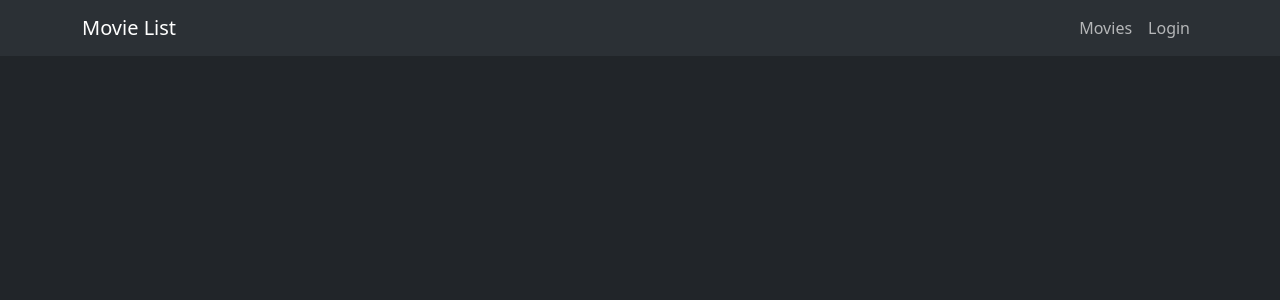
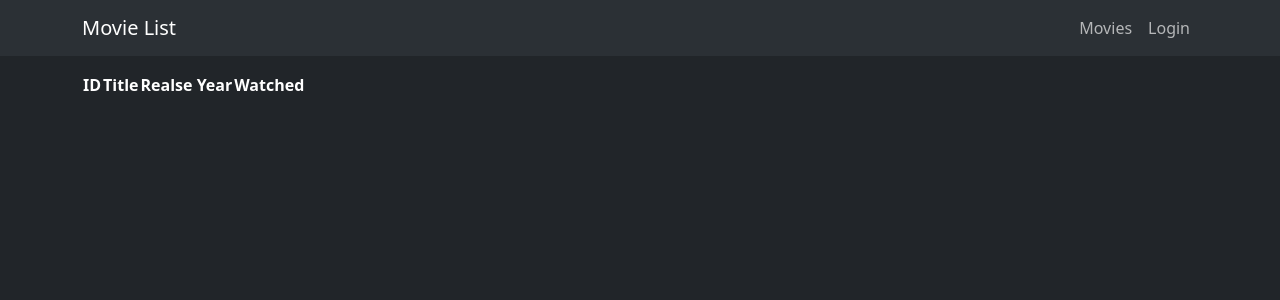
Before and after one commit to Krisejg99/react-login, a React (Vite) app: page / in a window 1280 px wide. Shown: the top 300 px of the page. Built offline with nearby package versions, Linux system fonts and the light colour scheme.

Commit message:
created table with thead showing all the header values for the columns

```diff
--- a/src/pages/MoviesPage.tsx
+++ b/src/pages/MoviesPage.tsx
@@ -1,4 +1,4 @@
-import { useReactTable, ColumnDef, getCoreRowModel } from '@tanstack/react-table'
+import { useReactTable, ColumnDef, getCoreRowModel, flexRender } from '@tanstack/react-table'
 import { useMemo } from 'react'
 import defaultMovies from '../../data/defaultMovies'
 import { Movie } from '../types'
@@ -33,7 +33,30 @@ const MoviesPage = () => {
 
 	return (
 		<>
+			<table>
+				<thead>
+					{table.getHeaderGroups().map(headerGroup => (
+						<tr key={headerGroup.id}>
+							{headerGroup.headers.map(header => (
+								<th key={header.id}>
+									{flexRender(
+										header.column.columnDef.header,
+										header.getContext(),
+									)}
+								</th>
+							))}
+						</tr>
+					))}
+				</thead>
 
+				<tbody>
+					<tr>
+						<td>
+
+						</td>
+					</tr>
+				</tbody>
+			</table >
 		</>
 	)
 }
```
